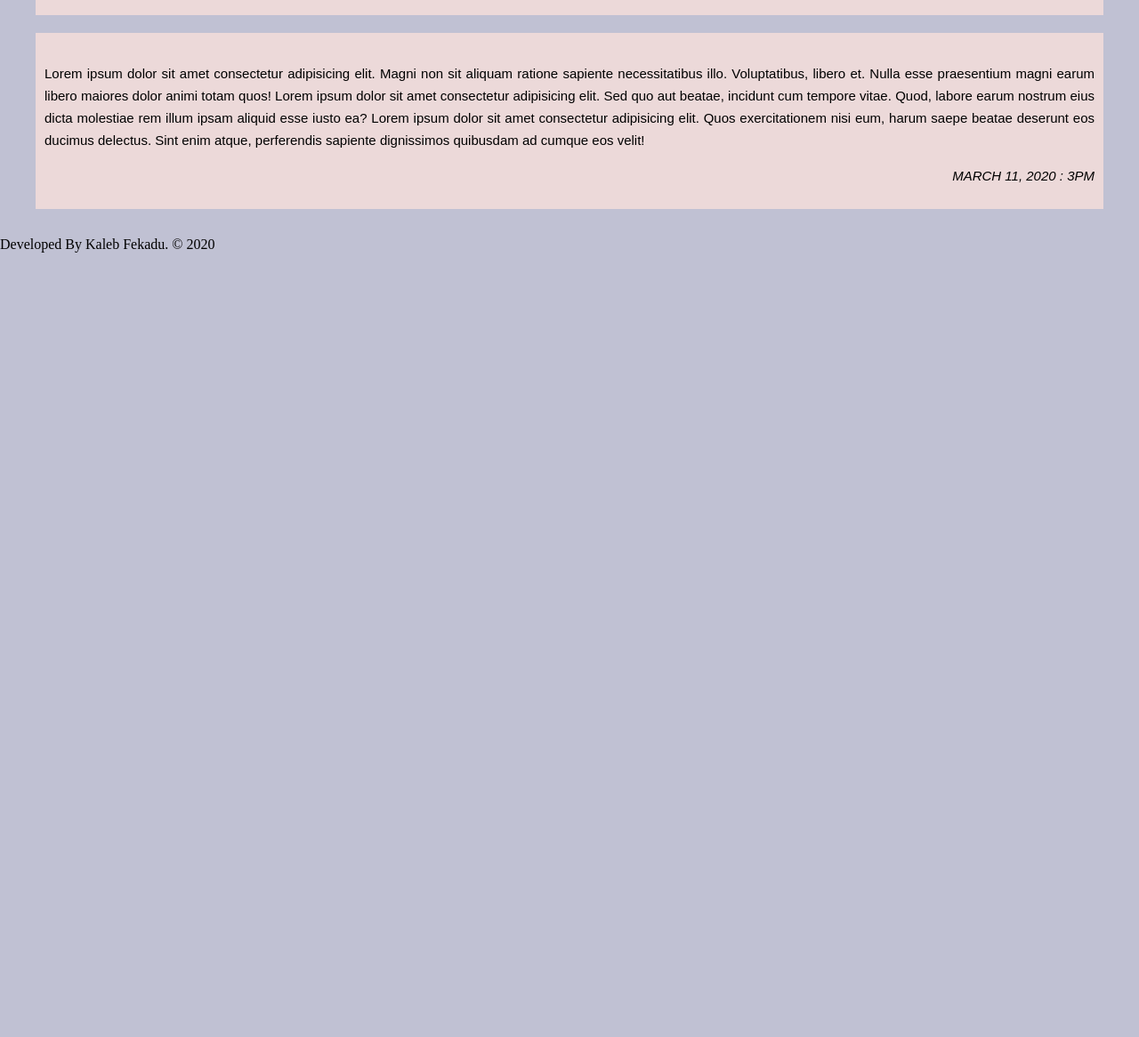
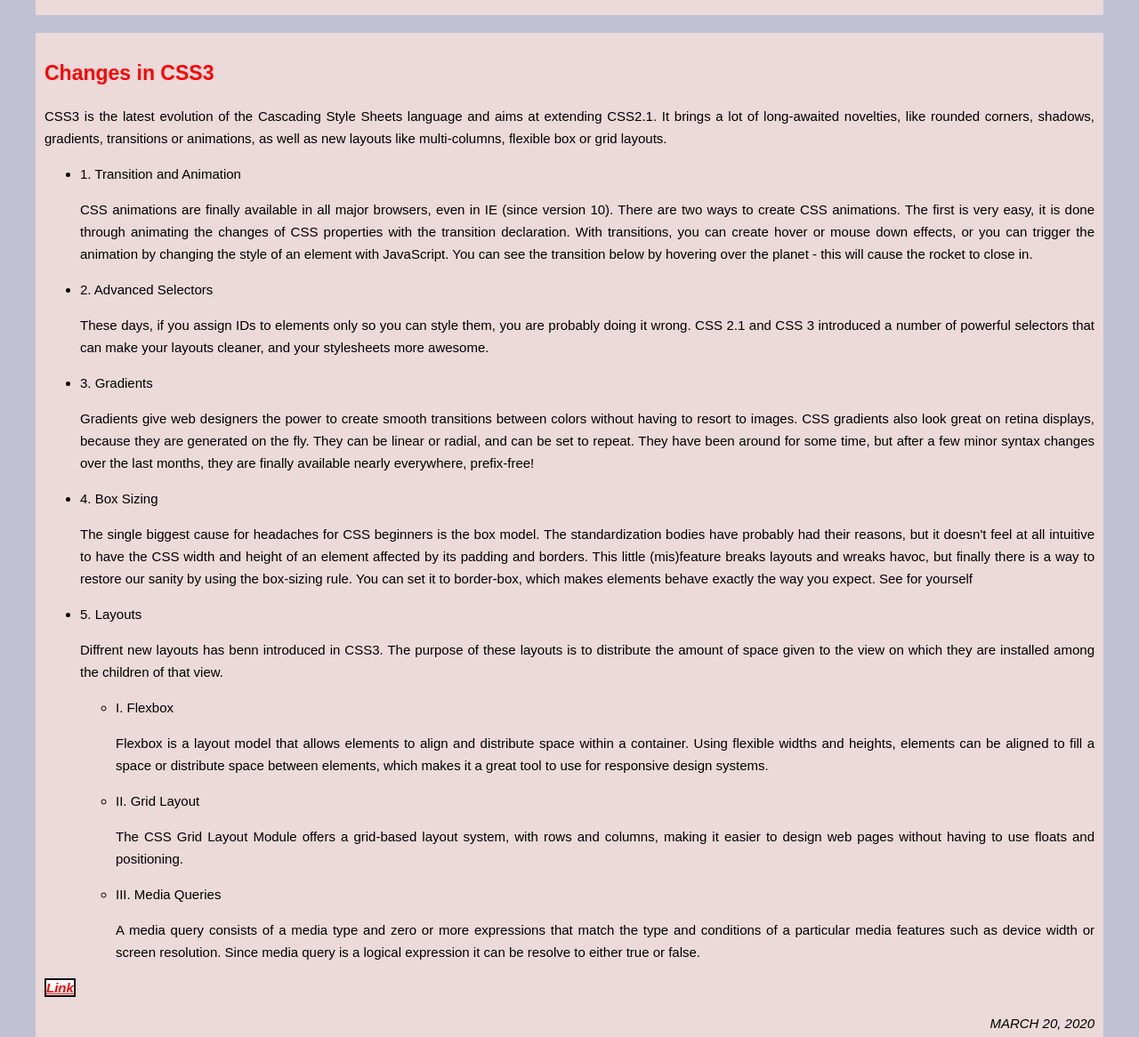
Before and after one commit to kalusha92/MyCv, a plain HTML site: page blog.html in a window 1280 px wide. Shown: the part 1042-2208 px from the top of the page at 89% size. Before the commit the page ends 1342 px from the top, so only its background shows below. Drawn offline with Linux system fonts and the light colour scheme.

Commit message:
Blog Third question updated

```diff
--- a/blog.html
+++ b/blog.html
@@ -6,6 +6,8 @@
     <title>Kaleb F / Blog</title>
     <link rel="stylesheet" href="./asset/css/style.css">
     <link rel="stylesheet" href="./asset/css/blog.css">
+    <link rel = "icon" href = "./asset/image/icon.png"
+            type = "image/x-icon">
 
 </head>
 <body>
@@ -27,6 +29,7 @@
     <section>
     <article>
     <div id="content">
+        <!-- First Question -->
         <p class="title">
             Relative Size Or Browser Zooming
         </p>
@@ -42,7 +45,7 @@
         March 20, 2020
     </p>
     </article>
-    <!-- Second Post -->
+    <!-- Second Question -->
         <article>
         <div id="content">
             <p class="title">
@@ -61,17 +64,36 @@
             March 20, 2020
         </p>
     </article>
-        <!-- Third Post -->
+        <!-- Third Question -->
         <article>
             <div id="content">
                 <p class="title">
-
+                    Changes in CSS3
                 </p>
-
-                <p>Lorem ipsum dolor sit amet consectetur adipisicing elit. Magni non sit aliquam ratione sapiente necessitatibus illo. Voluptatibus, libero et. Nulla esse praesentium magni earum libero maiores dolor animi totam quos! Lorem ipsum dolor sit amet consectetur adipisicing elit. Sed quo aut beatae, incidunt cum tempore vitae. Quod, labore earum nostrum eius dicta molestiae rem illum ipsam aliquid esse iusto ea? Lorem ipsum dolor sit amet consectetur adipisicing elit. Quos exercitationem nisi eum, harum saepe beatae deserunt eos ducimus delectus. Sint enim atque, perferendis sapiente dignissimos quibusdam ad cumque eos velit!</p>
-
+                <p>CSS3 is the latest evolution of the Cascading Style Sheets language and aims at extending CSS2.1. It brings a lot of long-awaited novelties, like rounded corners, shadows, gradients, transitions or animations, as well as new layouts like multi-columns, flexible box or grid layouts.</p>
+                <ul>
+                    <li>1. Transition and Animation</li>
+                    <p>CSS animations are finally available in all major browsers, even in IE (since version 10). There are two ways to create CSS animations. The first is very easy, it is done through animating the changes of CSS properties with the transition declaration. With transitions, you can create hover or mouse down effects, or you can trigger the animation by changing the style of an element with JavaScript. You can see the transition below by hovering over the planet - this will cause the rocket to close in.</p>
+                    <li>2. Advanced Selectors </li>
+                    <p>These days, if you assign IDs to elements only so you can style them, you are probably doing it wrong. CSS 2.1 and CSS 3 introduced a number of powerful selectors that can make your layouts cleaner, and your stylesheets more awesome.</p>
+                    <li>3. Gradients</li>
+                    <p>Gradients give web designers the power to create smooth transitions between colors without having to resort to images. CSS gradients also look great on retina displays, because they are generated on the fly. They can be linear or radial, and can be set to repeat. They have been around for some time, but after a few minor syntax changes over the last months, they are finally available nearly everywhere, prefix-free!</p>
+                    <li>4. Box Sizing</li>
+                    <p>The single biggest cause for headaches for CSS beginners is the box model. The standardization bodies have probably had their reasons, but it doesn't feel at all intuitive to have the CSS width and height of an element affected by its padding and borders. This little (mis)feature breaks layouts and wreaks havoc, but finally there is a way to restore our sanity by using the box-sizing rule. You can set it to border-box, which makes elements behave exactly the way you expect. See for yourself</p>
+                    <li>5. Layouts</li>
+                    <p>Diffrent new layouts has benn introduced in CSS3. The purpose of these layouts is to distribute the amount of space given to the view on which they are installed among the children of that view.</p>
+                     <ul>
+                         <li>I. Flexbox</li>
+                         <p>Flexbox is a layout model that allows elements to align and distribute space within a container. Using flexible widths and heights, elements can be aligned to fill a space or distribute space between elements, which makes it a great tool to use for responsive design systems.</p>
+                         <li>II. Grid Layout</li>
+                         <p>The CSS Grid Layout Module offers a grid-based layout system, with rows and columns, making it easier to design web pages without having to use floats and positioning.</p>
+                         <li>III. Media Queries</li>
+                         <p>A media query consists of a media type and zero or more expressions that match the type and conditions of a particular media features such as device width or screen resolution. Since media query is a logical expression it can be resolve to either true or false.</p>
+                     </ul>
+                </ul>
+                <a href="https://tutorialzine.com/2013/10/12-awesome-css3-features-you-can-finally-use">Link</a>
             <p class="date">
-                March 11, 2020 : 3pm
+                March 20, 2020
             </p>
         </article>
             </section>
```
